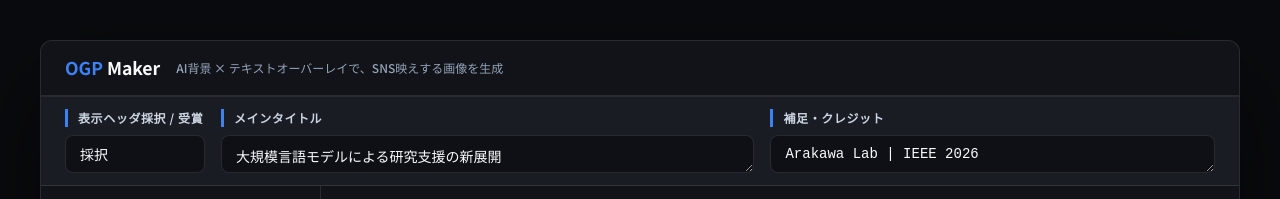
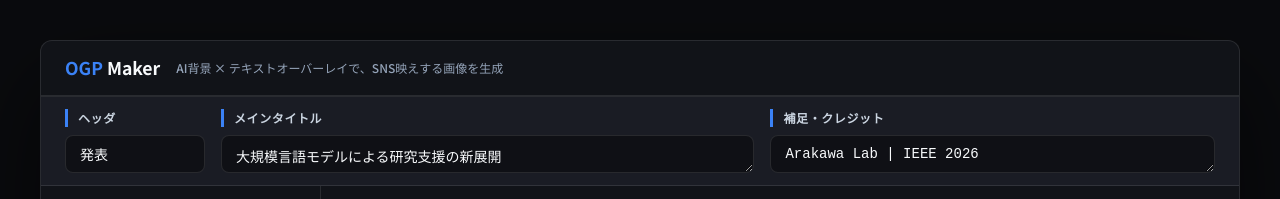
Before and after one commit to wildriver/OGP-Maker, a Next.js app: page / in a window 1280 px wide. Shown: the top 199 px of the page. Built offline with nearby package versions, Linux system fonts and the light colour scheme.

Commit message:
UI: Renamed header label and updated default value to '発表'

```diff
--- a/src/app/page.tsx
+++ b/src/app/page.tsx
@@ -40,7 +40,7 @@ const getTodayDate = () => new Date().toISOString().split('T')[0];
 
 export default function Home() {
   const [form, setForm] = useState({
-    type: '採択', title: '大規模言語モデルによる研究支援の新展開',
+    type: '発表', title: '大規模言語モデルによる研究支援の新展開',
     info: 'Arakawa Lab | IEEE 2026', pattern: 'glass', seed: '42',
     source: 'gradient', query: '', font: 'noto-sans-jp', color: 'dark-blue',
   });
@@ -90,7 +90,7 @@ export default function Home() {
       {/* ===== Input Bar ===== */}
       <section className="input-bar">
         <div className="field">
-          <label className="field-label">表示ヘッダ<span className="field-hint">採択 / 受賞</span></label>
+          <label className="field-label">ヘッダ</label>
           <input name="type" className="input" value={form.type} onChange={onChange} />
         </div>
         <div className="field">
```
